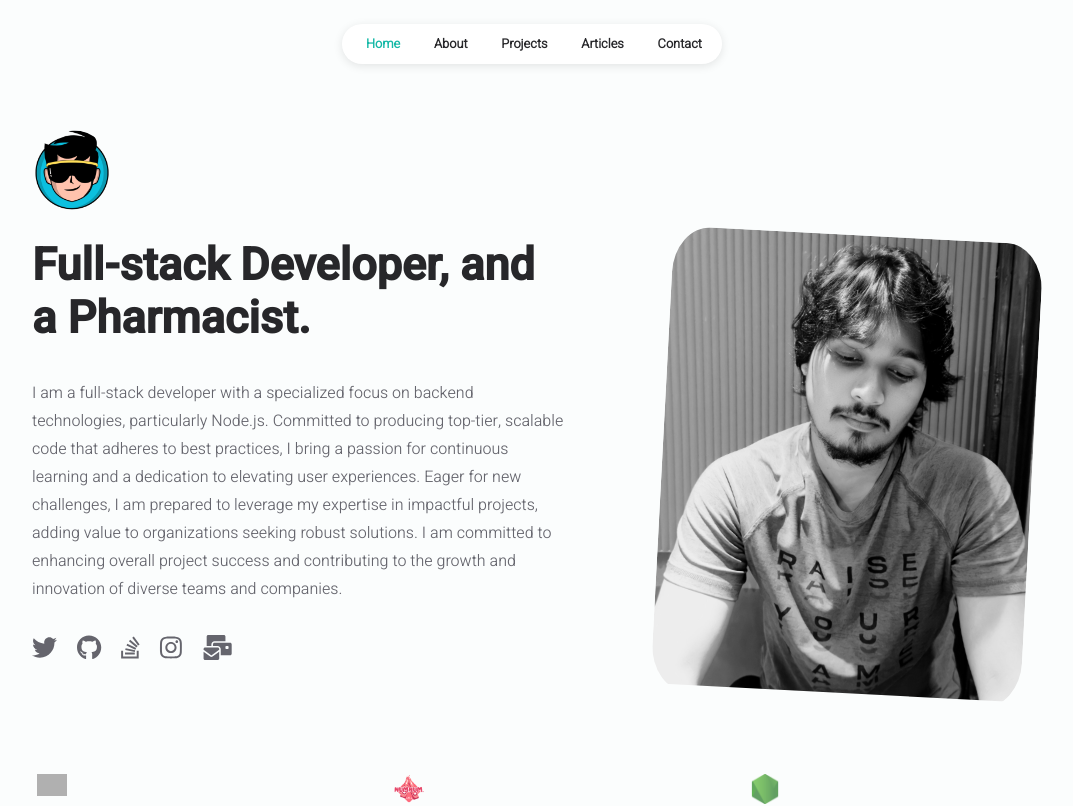
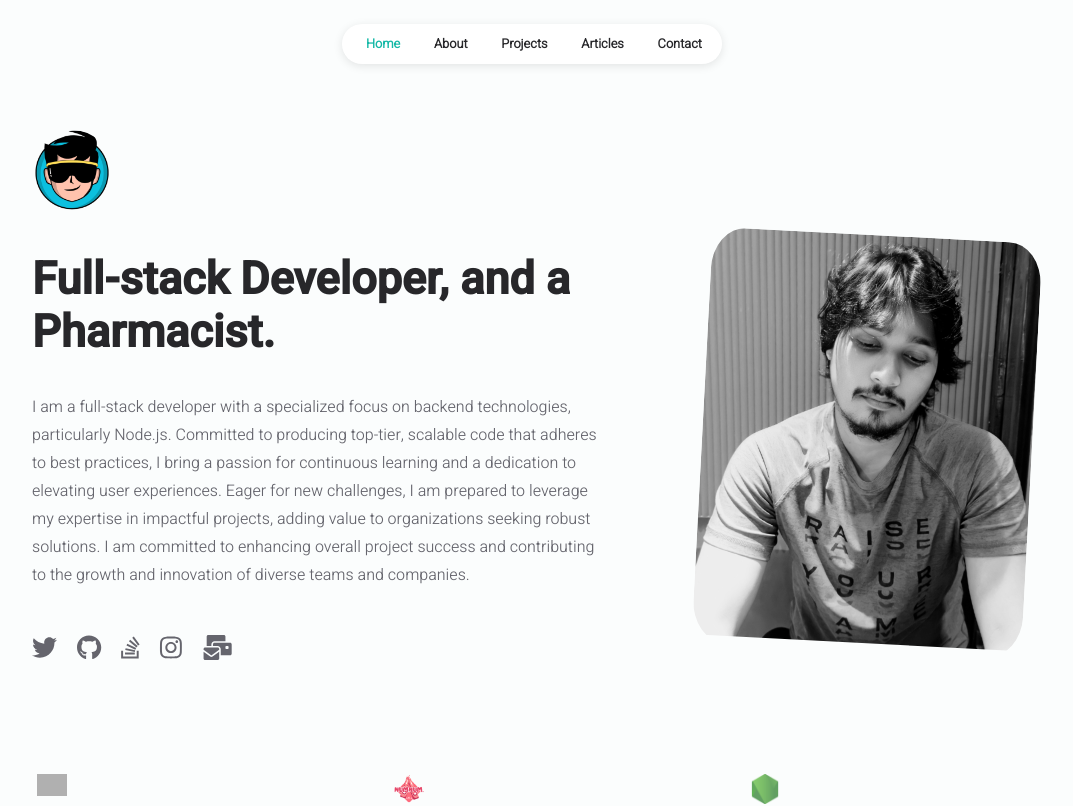
Before and after one commit to FahimJadid/FahimJadid.github.io, a React (Vite) app: page / in a window 1280 px wide. Shown: the top 806 px of the page, without its empty margins (108-1181 px from the left). Built offline with nearby package versions, Linux system fonts and the light colour scheme; grey boxes are pictures that could not be loaded.

Commit message:
resized image

```diff
--- a/src/pages/styles/homepage.css
+++ b/src/pages/styles/homepage.css
@@ -37,7 +37,7 @@
 }
 
 .homepage-image-container {
-  width: 370px;
+  width: 330px;
   height: 370px;
 }
 
--- a/vite.config.js
+++ b/vite.config.js
@@ -5,7 +5,7 @@ import react from "@vitejs/plugin-react";
 export default defineConfig({
   plugins: [react()],
   // base: "/my-portfolio/",
-  // server: {
-  //   port: 3000,
-  // },
+  server: {
+    port: 3000,
+  },
 });
```
